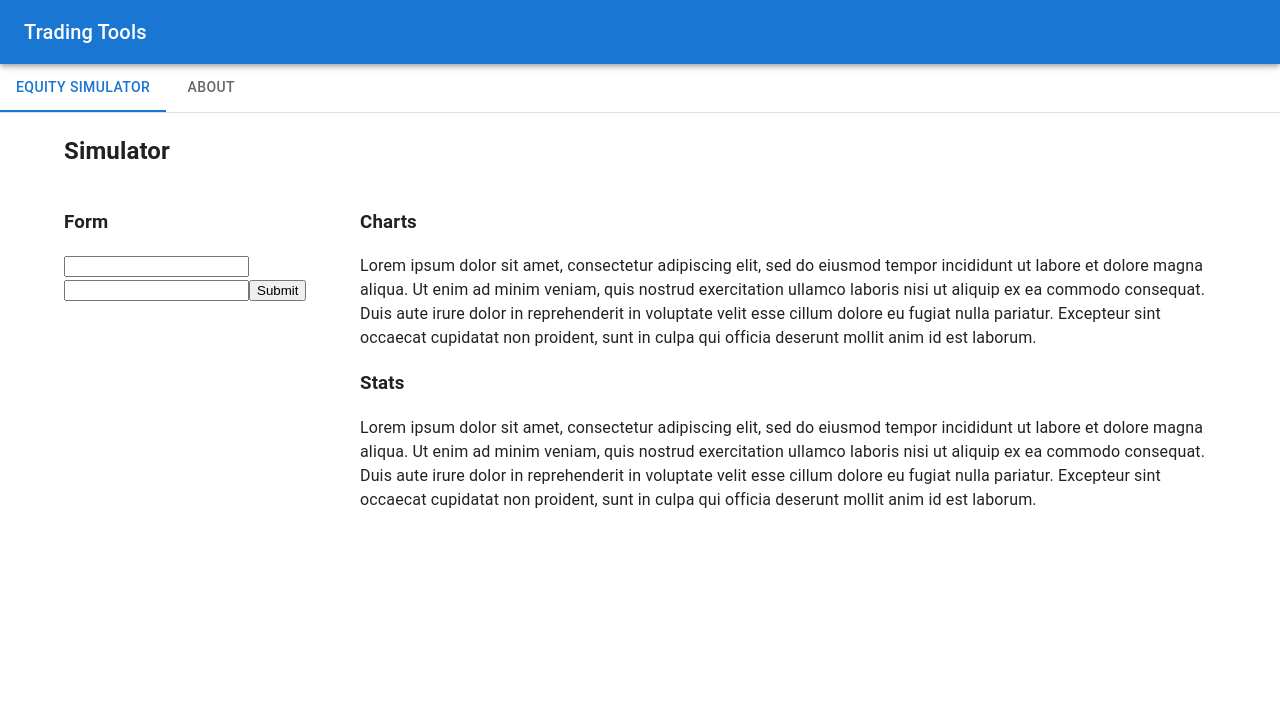
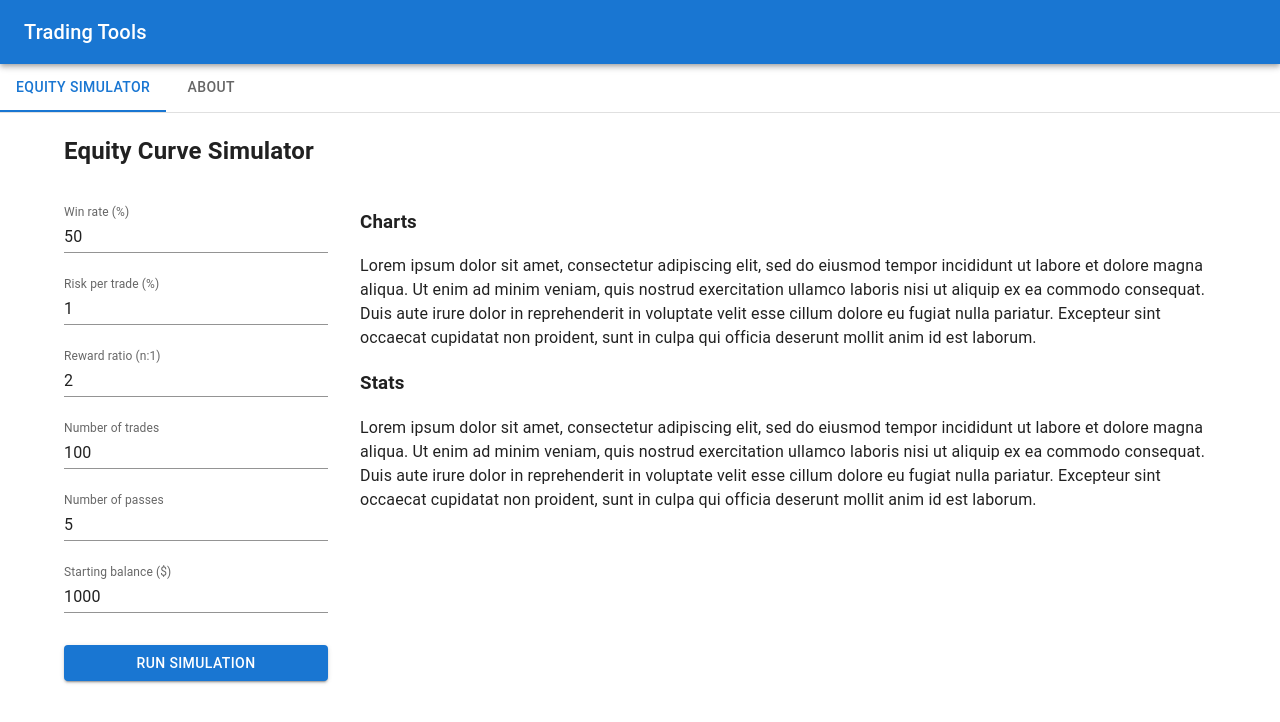
Before and after one commit to steve-king/trading-tools, a React (Create React App) app: page / in a window 1280 px wide. Shown: the top 722 px of the page. Built offline with nearby package versions, Linux system fonts and the light colour scheme.

Commit message:
Completed the form UI. Added an empty simulator redux slice

```diff
--- a/package.json
+++ b/package.json
@@ -7,6 +7,7 @@
     "@emotion/styled": "^11.8.1",
     "@mui/icons-material": "^5.6.2",
     "@mui/material": "^5.6.2",
+    "@reduxjs/toolkit": "^1.8.1",
     "@testing-library/jest-dom": "^5.16.4",
     "@testing-library/react": "^13.1.1",
     "@testing-library/user-event": "^13.5.0",
@@ -17,6 +18,7 @@
     "@types/react-router-dom": "^5.3.3",
     "react": "^18.0.0",
     "react-dom": "^18.0.0",
+    "react-redux": "^8.0.0",
     "react-router-dom": "^6.3.0",
     "react-scripts": "5.0.1",
     "typescript": "^4.6.3",
--- a/src/components/Form/Form.tsx
+++ b/src/components/Form/Form.tsx
@@ -1,9 +1,15 @@
 import { useState } from 'react'
+
+import { Button, TextField } from '@mui/material'
 
 const Form = () => {
   const [formData, setFormData] = useState({
-    name: '',
-    email: '',
+    winRate: 50,
+    riskPerTrade: 1,
+    rewardRiskRatio: 2,
+    numTrades: 100,
+    numPasses: 5,
+    startingBalance: 1000,
   })
 
   const handleChange = (e: React.ChangeEvent<HTMLInputElement>) => {
@@ -17,14 +23,84 @@ const Form = () => {
     e.preventDefault()
     console.log('SUBMIT')
     console.log(formData)
+
+    // TODO
+    // Call redux action with formData
   }
 
   return (
     <form onSubmit={handleSubmit}>
-      <h3>Form</h3>
-      <input type="text" name="name" value={formData.name} onChange={handleChange} />
-      <input type="text" name="email" value={formData.email} onChange={handleChange} />
-      <input type="submit" value="Submit" />
+      <TextField
+        type="number"
+        name="winRate"
+        label="Win rate (%)"
+        value={formData.winRate}
+        onChange={handleChange}
+        variant="standard"
+        margin="normal"
+        fullWidth
+      />
+
+      <TextField
+        type="number"
+        name="riskPerTrade"
+        label="Risk per trade (%)"
+        value={formData.riskPerTrade}
+        onChange={handleChange}
+        variant="standard"
+        margin="normal"
+        fullWidth
+      />
+
+      <TextField
+        type="number"
+        name="rewardRiskRatio"
+        label="Reward ratio (n:1)"
+        value={formData.rewardRiskRatio}
+        onChange={handleChange}
+        variant="standard"
+        margin="normal"
+        fullWidth
+        inputProps={{ step: 0.1 }}
+      />
+
+      <TextField
+        type="number"
+        name="numTrades"
+        label="Number of trades"
+        value={formData.numTrades}
+        onChange={handleChange}
+        variant="standard"
+        margin="normal"
+        fullWidth
+      />
+
+      <TextField
+        type="number"
+        name="numPasses"
+        label="Number of passes"
+        value={formData.numPasses}
+        onChange={handleChange}
+        variant="standard"
+        margin="normal"
+        fullWidth
+      />
+
+      <TextField
+        type="number"
+        name="startingBalance"
+        label="Starting balance ($)"
+        value={formData.startingBalance}
+        onChange={handleChange}
+        variant="standard"
+        margin="normal"
+        fullWidth
+      />
+      <br />
+      <br />
+      <Button type="submit" variant="contained" fullWidth>
+        Run Simulation
+      </Button>
     </form>
   )
 }
--- a/src/index.tsx
+++ b/src/index.tsx
@@ -2,17 +2,22 @@ import React from 'react'
 import ReactDOM from 'react-dom/client'
 import './index.css'
 import App from './app'
-import reportWebVitals from './reportWebVitals'
+import store from './store'
+import { Provider } from 'react-redux'
 import { BrowserRouter as Router } from 'react-router-dom'
 import { CssBaseline } from '@mui/material'
+
+import reportWebVitals from './reportWebVitals'
 
 const root = ReactDOM.createRoot(document.getElementById('root') as HTMLElement)
 root.render(
   <React.StrictMode>
-    <Router>
-      <CssBaseline />
-      <App />
-    </Router>
+    <Provider store={store}>
+      <Router>
+        <CssBaseline />
+        <App />
+      </Router>
+    </Provider>
   </React.StrictMode>
 )
 
--- a/src/pages/Simulator.tsx
+++ b/src/pages/Simulator.tsx
@@ -7,7 +7,7 @@ import { Grid } from '@mui/material'
 const SimulatorPage = () => {
   return (
     <>
-      <h2>Simulator</h2>
+      <h2>Equity Curve Simulator</h2>
       <Grid container spacing={4}>
         <Grid item md={3}>
           <Form />
--- /dev/null
+++ b/src/store/index.ts
@@ -0,0 +1,15 @@
+import { configureStore } from '@reduxjs/toolkit'
+import simulator from './simulatorSlice'
+
+const store = configureStore({
+  reducer: {
+    simulator,
+  },
+})
+
+// Infer the `RootState` and `AppDispatch` types from the store itself
+export type RootState = ReturnType<typeof store.getState>
+// Inferred type: {posts: PostsState, comments: CommentsState, users: UsersState}
+export type AppDispatch = typeof store.dispatch
+
+export default store
--- /dev/null
+++ b/src/store/simulatorSlice.ts
@@ -0,0 +1,12 @@
+import { createSlice } from '@reduxjs/toolkit'
+
+const initialState = {}
+
+const simulatorSlice = createSlice({
+  name: 'simulator',
+  initialState,
+  reducers: {},
+})
+
+// named export of simulatorSlice.actions here
+export default simulatorSlice.reducer
```
Also changed, not shown: 1 other file (tests, documents, lock files or other folders).
